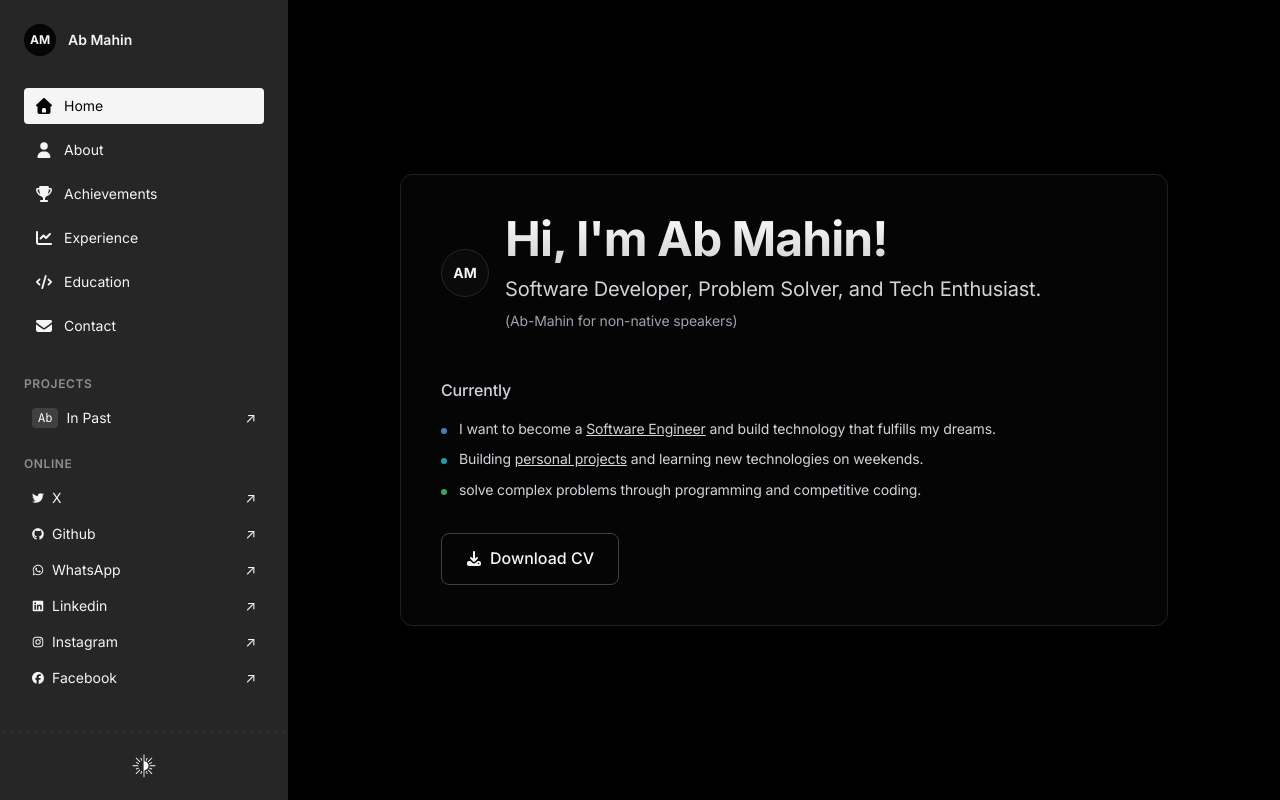
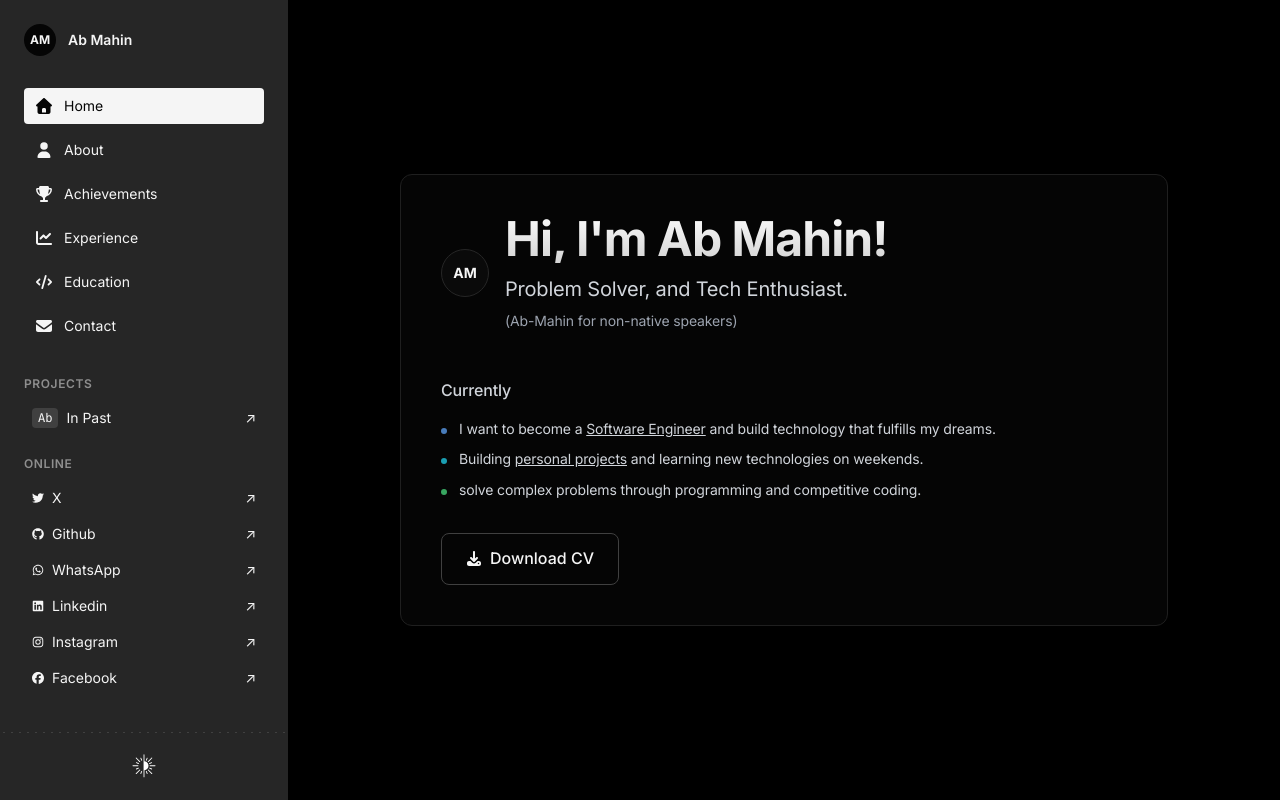
Before and after one commit to Ab-mahin/Protfolio, a React (Vite) app: page / in a window 1280 px wide. Built offline with nearby package versions, Linux system fonts and the light colour scheme.

Commit message:
Update Hero.jsx

```diff
--- a/src/components/Hero.jsx
+++ b/src/components/Hero.jsx
@@ -83,7 +83,7 @@ const Hero = () => {
                     color: isDarkMode ? "#D1D5DB" : "#6B7280",
                   }}
                 >
-                  Software Developer, Problem Solver, and Tech Enthusiast.
+                  Problem Solver, and Tech Enthusiast.
                 </h2>
                 <p
                   className="text-xs sm:text-sm font-modern"
```
